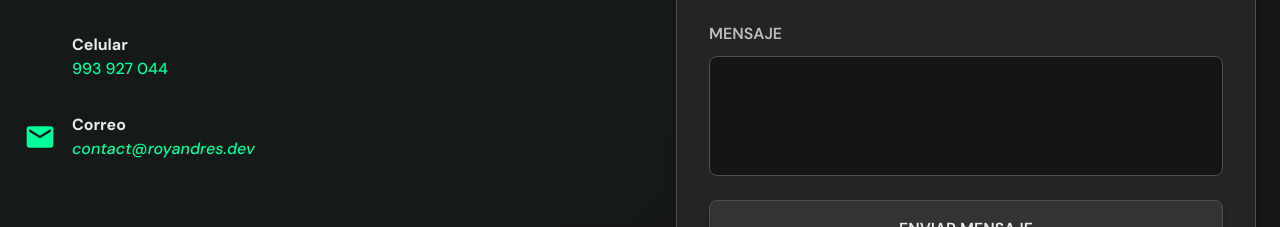
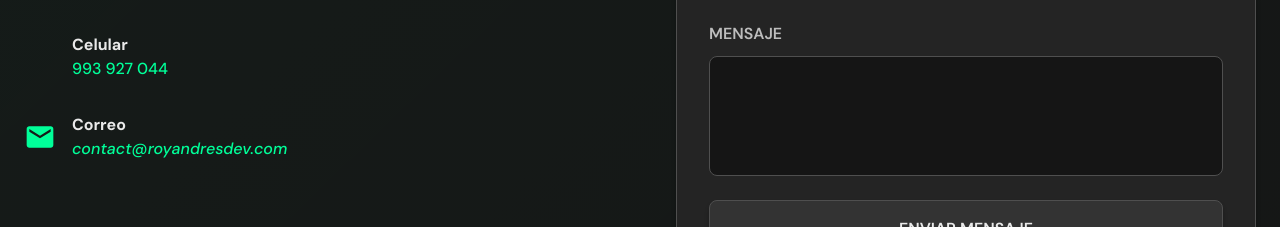
Before and after one commit to royandresdev/Portafolio-2026, a Next.js app: page / in a window 1280 px wide. Shown: the part 2180-2407 px from the top of the page. Built offline with nearby package versions, Linux system fonts and the light colour scheme; no server answers; the database is empty; some icons are missing.

Commit message:
fix: direccion de correo

```diff
--- a/components/contact.tsx
+++ b/components/contact.tsx
@@ -73,8 +73,8 @@ export function Contact() {
                 <Icon icon="material-symbols:mail" className="text-primary text-[32px]" />
                 <div className="flex flex-col">
                   <p className="text-gray-5 font-bold text-base">Correo</p>
-                  <a href="mailto:contact@royandres.dev" className="text-primary font-medium text-base hover:underline italic">
-                    contact@royandres.dev
+                  <a href="mailto:contact@royandresdev.com" className="text-primary font-medium text-base hover:underline italic">
+                    contact@royandresdev.com
                   </a>
                 </div>
               </div>
```
